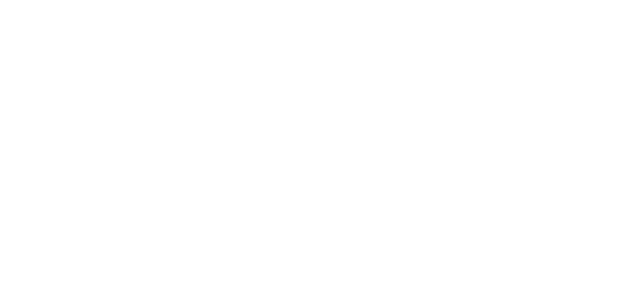
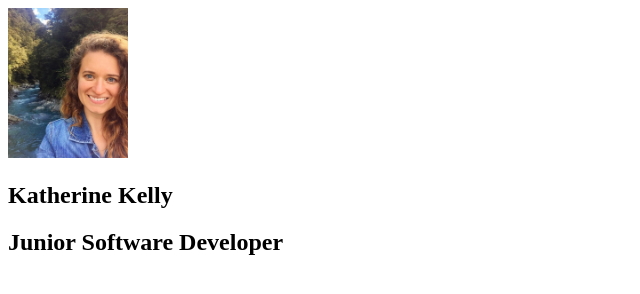
Before and after one commit to ktkelly11/OnlineResume, a plain HTML site: page index.html in a window 1280 px wide. Shown: the whole page, without its empty margins (0-640 px from the left). Drawn offline with Linux system fonts and the light colour scheme.

Commit message:
update to previous commit with new image file

```diff
--- a/index.html
+++ b/index.html
@@ -8,7 +8,12 @@
   </head>
   <body>
     <section class="section1">
-      <div class="box1"></div>
+      <div class="box1">
+        <img src="/images/Profile picture.jpg" alt="Profile Picture" />
+        <h1>Katherine Kelly</h1>
+        <h2>Junior Software Developer</h2>
+      </div>
+      <div class="box2"></div>
     </section>
   </body>
 </html>
--- a/styles.css
+++ b/styles.css
@@ -0,0 +1,4 @@
+img {
+  height: 150px;
+  width: auto;
+}
```
